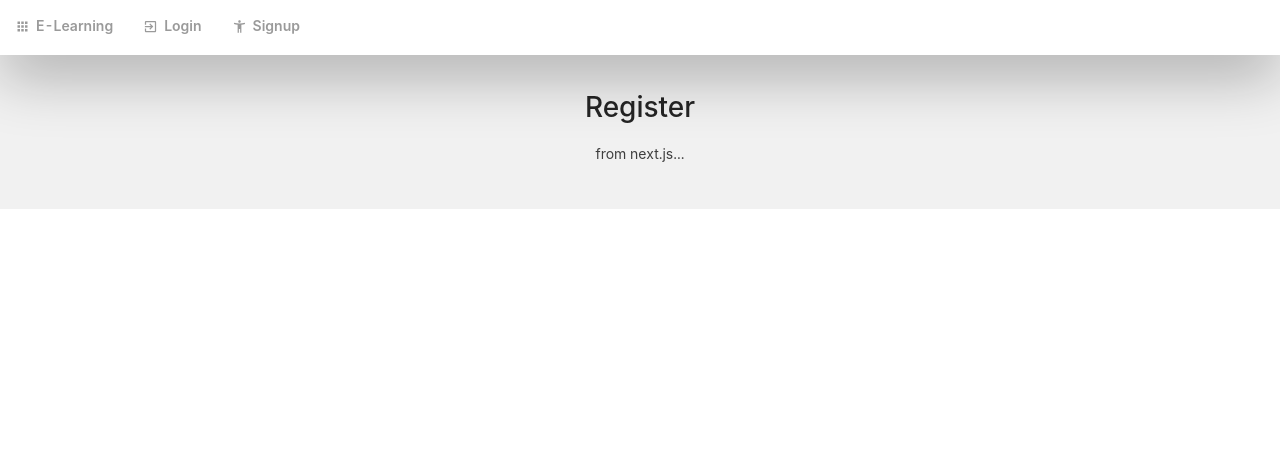
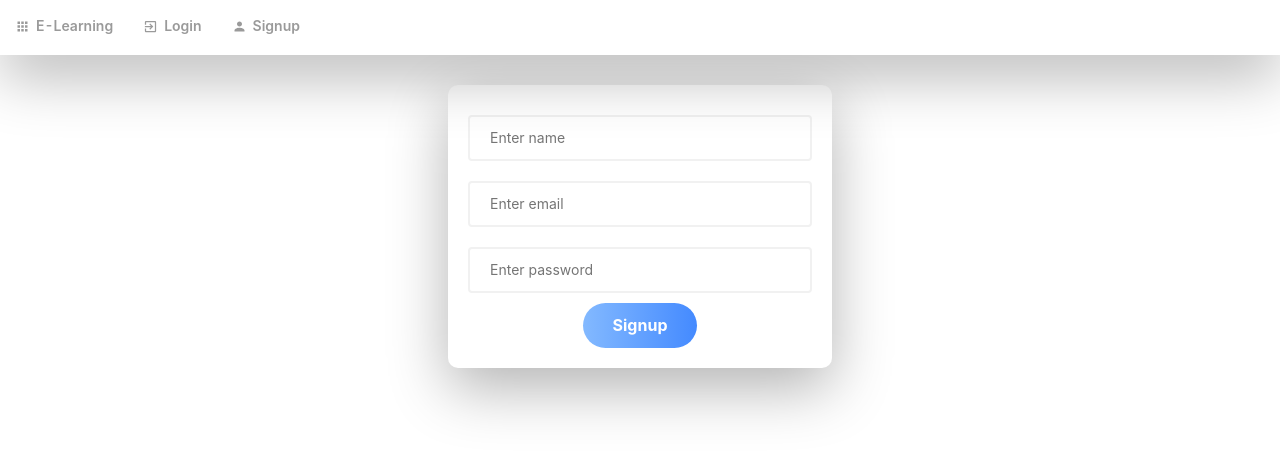
Before and after one commit to Ceci007/auth-front-end, a Next.js app: page /register in a window 1280 px wide. Shown: the top 454 px of the page. Built offline with nearby package versions, Linux system fonts and the light colour scheme.

Commit message:
Added register form

```diff
--- a/components/TopNav.js
+++ b/components/TopNav.js
@@ -1,7 +1,7 @@
 import Link from 'next/link'
 import AppsIcon from '@material-ui/icons/Apps'
 import ExitToAppIcon from '@material-ui/icons/ExitToApp'
-import AccessibilityNewIcon from '@material-ui/icons/AccessibilityNew'
+import PersonIcon from '@material-ui/icons/Person'
 
 const TopNav = () => {
   return (
@@ -20,7 +20,7 @@ const TopNav = () => {
       </Link>
       <Link href="/register">
         <div className="nav-item">
-          <AccessibilityNewIcon />
+          <PersonIcon />
           <a className="nav-item__link">Signup</a>
         </div>
       </Link>
--- a/pages/register.js
+++ b/pages/register.js
@@ -1,8 +1,48 @@
+import { useState } from 'react'
+
 const Register = () => {
+  const [name, setName] = useState('');
+  const [email, setEmail] = useState('');
+  const [password, setPassword] = useState('');
+
+  const handleSubmit = e => {
+    e.preventDefault();
+    console.table({ name, email, password });
+
+    setName('');
+    setEmail('');
+    setPassword('');
+  }
+
   return (
-    <div className="header">
-      <h1>Register</h1>
-      <p>from next.js...</p>
+    <div>
+      <form className="form-control" onSubmit={handleSubmit}>
+        <input
+          type="text"
+          className="form-control__input"
+          value={name}
+          onChange={e => setName(e.target.value)}
+          placeholder="Enter name"
+          required
+        />
+          <input
+          type="email"
+          className="form-control__input"
+          value={email}
+          onChange={e => setEmail(e.target.value)}
+          placeholder="Enter email"
+          required
+        />
+          <input
+          type="password"
+          className="form-control__input"
+          value={password}
+          onChange={e => setPassword(e.target.value)}
+          placeholder="Enter password"
+          required
+        />
+        <button type="submit" className="btn btn--primary">Signup</button>
+      </form>
     </div>
   );
 }
--- a/public/css/styles.css
+++ b/public/css/styles.css
@@ -12,9 +12,16 @@ html {
   --color-light-grey: #f1f1f1;
   --color-medium-grey: #9a9a9a;
   --color-dark-grey: #3e3e3e;
+
   --color-medium-primary: #448aff;
   --color-light-primary: #83b9ff;
   --color-dark-primary: #005ecb;
+
+  --color-medium-danger: #ef5350;
+  --color-light-danger: #ff867c;
+
+  --color-medium-success: #388e3c;
+  --color-light-success: #6abf69;
 }
 
 body {
@@ -67,3 +74,56 @@ body {
 .nav-item:active .nav-item__link {
   color: var(--color-medium-primary);
 }
+
+.form-control {
+  box-shadow: 0 2rem 6rem rgba(0,0,0, 0.3);
+  position: relative;
+  display: flex;
+  flex-direction: column;
+  width: 30vw;
+  padding: 2rem;
+  margin: 3rem auto;
+  background-color: white;
+  border-radius: 1rem;
+}
+
+input {
+  border: none;
+}
+
+input:focus {
+  outline: none;
+}
+
+.form-control__input {
+  border-radius: 4px;
+  border: 2px solid var(--color-light-grey);
+  margin: 1rem 0;
+  padding: 1rem;
+  text-indent: 1rem;
+  word-break: break-all;
+  width: 100%;
+}
+
+button {
+  border: none;
+  background: transparent;
+}
+
+button:focus {
+  outline: none;
+}
+
+.btn {
+  border-radius: 3rem;
+  display: block;
+  margin: 0 auto;
+  padding: 1rem 3rem;
+  color: white;
+  font-weight: 700;
+  font-size: 1.6rem;
+}
+
+.btn--primary {
+  background-image: linear-gradient(to right, var(--color-light-primary), var(--color-medium-primary));
+}
```
